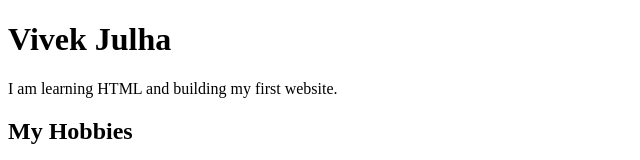
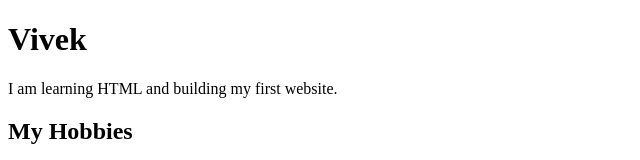
Before and after one commit to vivekjulha60-ctrl/hackathon_june_2026, a plain HTML site: page index.html in a window 1280 px wide. Shown: the top 160 px of the page, without its empty margins (0-640 px from the left). Drawn offline with Linux system fonts and the light colour scheme.

Commit message:
modified

```diff
--- a/index.html
+++ b/index.html
@@ -5,7 +5,7 @@
     </head>
 
     <body>
-        <h1>Vivek Julha</h1>
+        <h1>Vivek</h1>
         <p>I am learning HTML and building my first website.</p>
 
         <h2>My Hobbies</h2>
```
